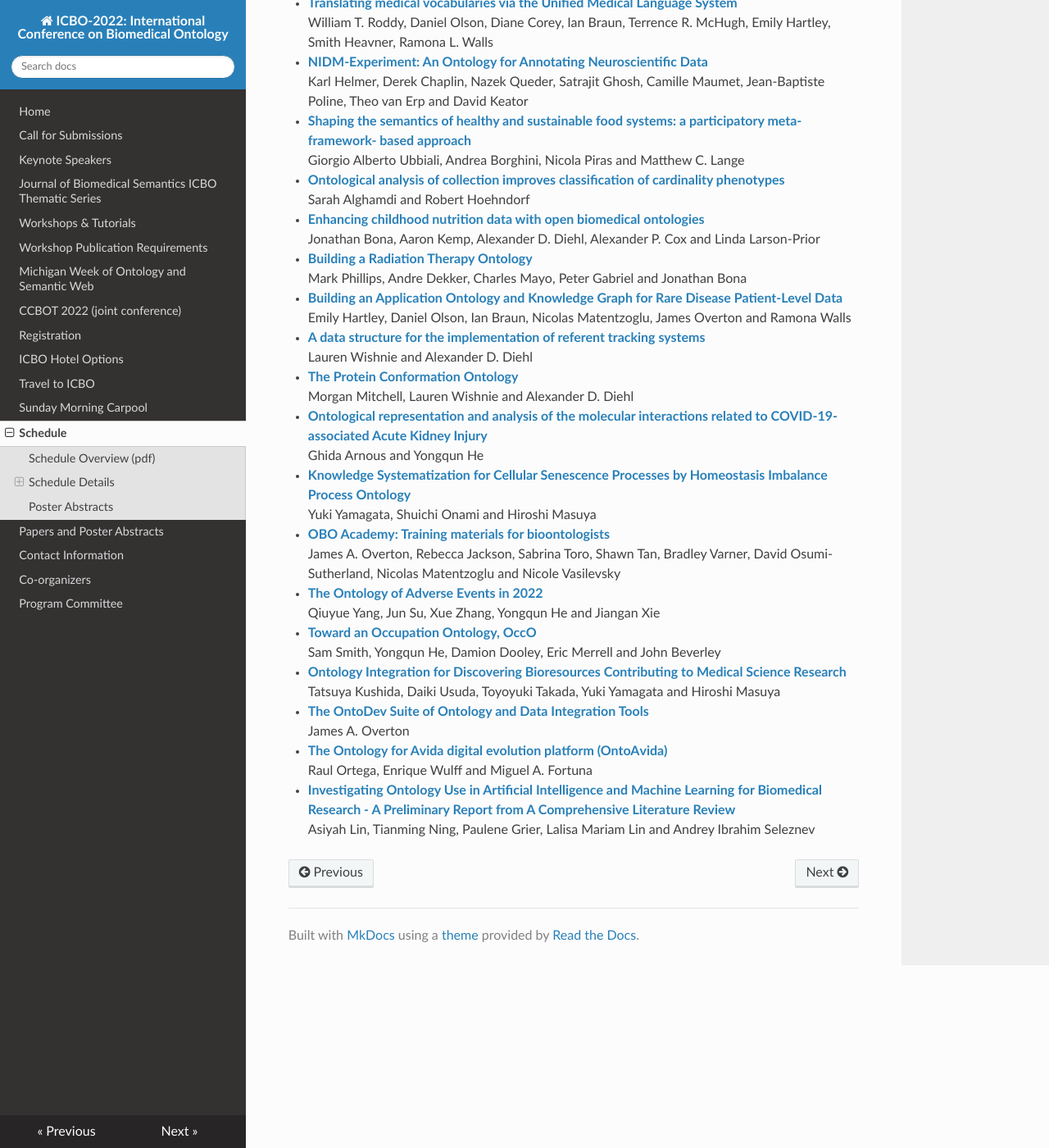
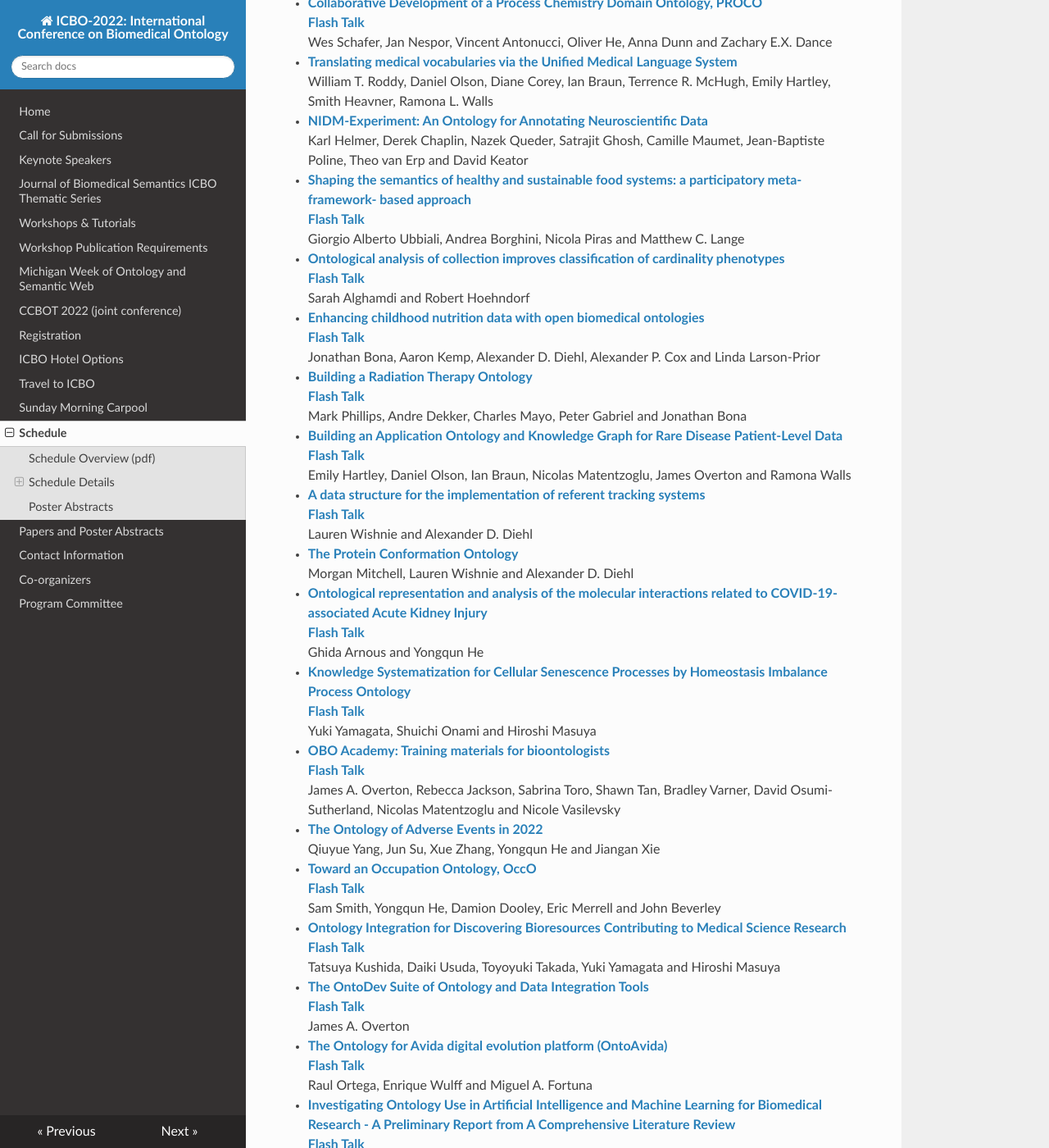
Before and after one commit to johnbeve/BFO-Organization, an MkDocs documentation site: the page built from docs/icbo-schedule.md, in a window 1280 px wide and 1400 px high, scrolled down 6017 px. Shown: the whole window at 82% size. Built offline with MkDocs 1.6.1, drawn with Linux system fonts in a browser that asks for light colours; nearby versions of some CDN libraries.

Commit message:
update schedule

```diff
--- a/docs/icbo-schedule.md
+++ b/docs/icbo-schedule.md
@@ -239,44 +239,61 @@
 
 ## Poster Abstracts
 - **[From Survey to Ontology, the challenges and opportunities of ontologizing questions and answers](papers/ICBO-2022_paper_623.pdf)**
+  **[Flash Talk](flash-talks/From_Survey_to_Ontology.pdf)**
   Lauren Chan, Jimmy Phuong, Anne Thessen, Stephanie Hong, Shahim Essaid and Melissa Haendel
 - **[Development of Axiomatization for the Cholangiocarcinoma Ontology Using Common Logic Interchange Format](papers/ICBO-2022_paper_8905.pdf)**
+  **[Flash Talk](flash-talks/CHOLANGIOCARCINOMA_ONTOLOGY.pdf)**
   Anuwat Pengput and Alexander D. Diehl
 - **[Collaborative Development of a Process Chemistry Domain Ontology, PROCO](papers/Submission_easychair_4112.pdf)**
+  **[Flash Talk](flash-talks/Process_Chemistry_Domain_Ontology.pdf)**
   Wes Schafer, Jan Nespor, Vincent Antonucci, Oliver He, Anna Dunn and Zachary E.X. Dance
 - **[Translating medical vocabularies via the Unified Medical Language System](papers/ICBO-2022_paper_9978.pdf)**
   William T. Roddy, Daniel Olson, Diane Corey, Ian Braun, Terrence R. McHugh, Emily Hartley, Smith Heavner, Ramona L. Walls
 - **[NIDM-Experiment: An Ontology for Annotating Neuroscientific Data](papers/ICBO-2022_paper_8589.pdf)**
   Karl Helmer, Derek Chaplin, Nazek Queder, Satrajit Ghosh, Camille Maumet, Jean-Baptiste Poline, Theo van Erp and David Keator
 - **[Shaping the semantics of healthy and sustainable food systems: a participatory meta-framework- based approach](papers/ICBO-2022_paper_3300.pdf)**
+  **[Flash Talk](flash-talks/semantics_of_healthy_and_sustainable_food_systems.pdf)**
   Giorgio Alberto Ubbiali, Andrea Borghini, Nicola Piras and Matthew C. Lange
 - **[Ontological analysis of collection improves classification of cardinality phenotypes](papers/ICBO-2022_paper_8411.pdf)**
+  **[Flash Talk](flash-talks/Cardinality_phenotypes_ICBO.pdf)**
   Sarah Alghamdi and Robert Hoehndorf
 - **[Enhancing childhood nutrition data with open biomedical ontologies](papers/ICBO-2022_paper_3407.pdf)**
+  **[Flash Talk](flash-talks/Enhancing_childhood_nutrition_data.pdf)**
   Jonathan Bona, Aaron Kemp, Alexander D. Diehl, Alexander P. Cox and Linda Larson-Prior
 - **[Building a Radiation Therapy Ontology](papers/ICBO-2022_paper_4077.pdf)**
+  **[Flash Talk](flash-talks/Radiation_Therapy_Ontology.pdf)**
   Mark Phillips, Andre Dekker, Charles Mayo, Peter Gabriel and Jonathan Bona
 - **[Building an Application Ontology and Knowledge Graph for Rare Disease Patient-Level Data](papers/ICBO-2022_paper_3882.pdf)**
+  **[Flash Talk](flash-talks/Knowledge_Graph_for_Rare_Disease.pdf)**
   Emily Hartley, Daniel Olson, Ian Braun, Nicolas Matentzoglu, James Overton and Ramona Walls
 - **[A data structure for the implementation of referent tracking systems](papers/ICBO-2022_paper_5047.pdf)**
+  **[Flash Talk](flash-talks/)**
   Lauren Wishnie and Alexander D. Diehl
 - **[The Protein Conformation Ontology](papers/ICBO-2022_paper_5613.pdf)**
   Morgan Mitchell, Lauren Wishnie and Alexander D. Diehl
 - **[Ontological representation and analysis of the molecular interactions related to COVID-19-associated Acute Kidney Injury](papers/ICBO-2022_paper_3333.pdf)**
+  **[Flash Talk](flash-talks/COVID-19-associated_Acute_Kidney_Injury.pdf)**
   Ghida Arnous and Yongqun He
 - **[Knowledge Systematization for Cellular Senescence Processes by Homeostasis Imbalance Process Ontology](papers/ICBO-2022_paper_2131.pdf)**
+  **[Flash Talk](flash-talks/Cellular_senescence.pdf)**
   Yuki Yamagata, Shuichi Onami and Hiroshi Masuya
 - **[OBO Academy: Training materials for bioontologists](papers/ICBO-2022_paper_9719.pdf)**
+  **[Flash Talk](flash-talks/OBO_Academy_Flash_Talk_ICBO_2022.pdf)**
   James A. Overton, Rebecca Jackson, Sabrina Toro, Shawn Tan, Bradley Varner, David Osumi-Sutherland, Nicolas Matentzoglu and Nicole Vasilevsky
 - **[The Ontology of Adverse Events in 2022](papers/ICBO-2022_paper_6701.pdf)**
   Qiuyue Yang, Jun Su, Xue Zhang, Yongqun He and Jiangan Xie
 - **[Toward an Occupation Ontology, OccO](papers/ICBO-2022_paper_5061.pdf)**
+  **[Flash Talk](flash-talks/Occupation_Ontology.pdf)**
   Sam Smith, Yongqun He, Damion Dooley, Eric Merrell and John Beverley
 - **[Ontology Integration for Discovering Bioresources Contributing to Medical Science Research](papers/ICBO-2022_paper_1944.pdf)**
+  **[Flash Talk](flash-talks/RIKEN_BioResource_Research_Center.pdf)**
   Tatsuya Kushida, Daiki Usuda, Toyoyuki Takada, Yuki Yamagata and Hiroshi Masuya
 - **[The OntoDev Suite of Ontology and Data Integration Tools](papers/ICBO-2022_paper_2605.pdf)**
+  **[Flash Talk](flash-talks/Overton_OntoDev.pdf)**
   James A. Overton
 - **[The Ontology for Avida digital evolution platform (OntoAvida)](papers/ICBO-2022_paper_3396.pdf)**
+  **[Flash Talk](flash-talks/OntoAvida.pdf)**
   Raul Ortega, Enrique Wulff and Miguel A. Fortuna
 - **[Investigating Ontology Use in Artificial Intelligence and Machine Learning for Biomedical Research - A Preliminary Report from A Comprehensive Literature Review](papers/Investigating_Ontology_Use_in_Artificial Intelligence_and_Machine_Learning_for_Biomedical_Research.pdf)**
+  **[Flash Talk](flash-talks/)**
   Asiyah Lin, Tianming Ning, Paulene Grier, Lalisa Mariam Lin and Andrey Ibrahim Seleznev
```
